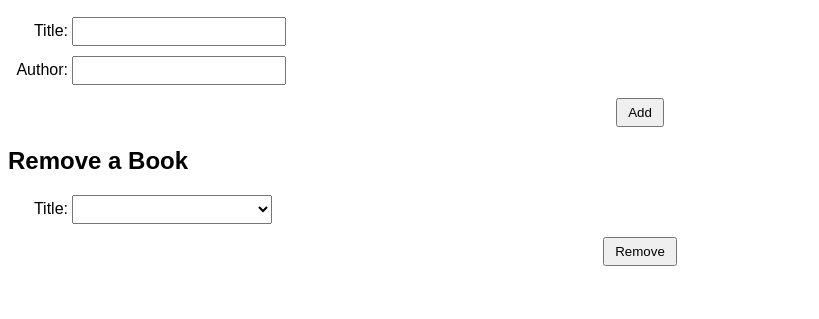
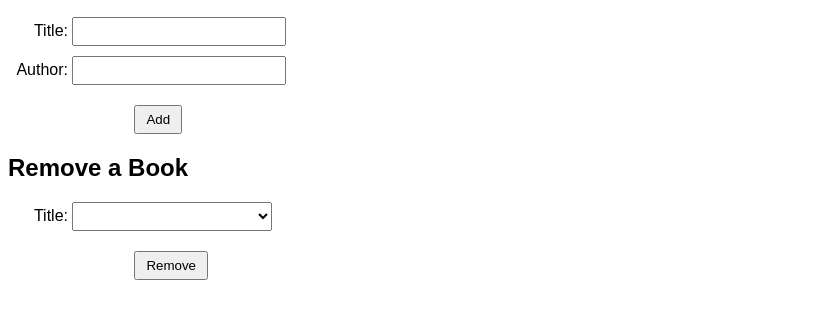
Before and after one commit to Gardimy/Awesome_books, a website: page index.html in a window 1280 px wide. Shown: the part 111-430 px from the top of the page, without its empty margins (0-819 px from the left). Drawn offline with Linux system fonts and the light colour scheme.

Commit message:
Update style.css

```diff
--- a/style.css
+++ b/style.css
@@ -24,6 +24,7 @@ input, select {
 
 button {
   display: block;
-  margin: 3px auto;
   padding: 5px 10px;
+  margin: 10px;
+  margin-left: 10%;
 }
```
Also changed, not shown: index.html (+23 -0 lines).
